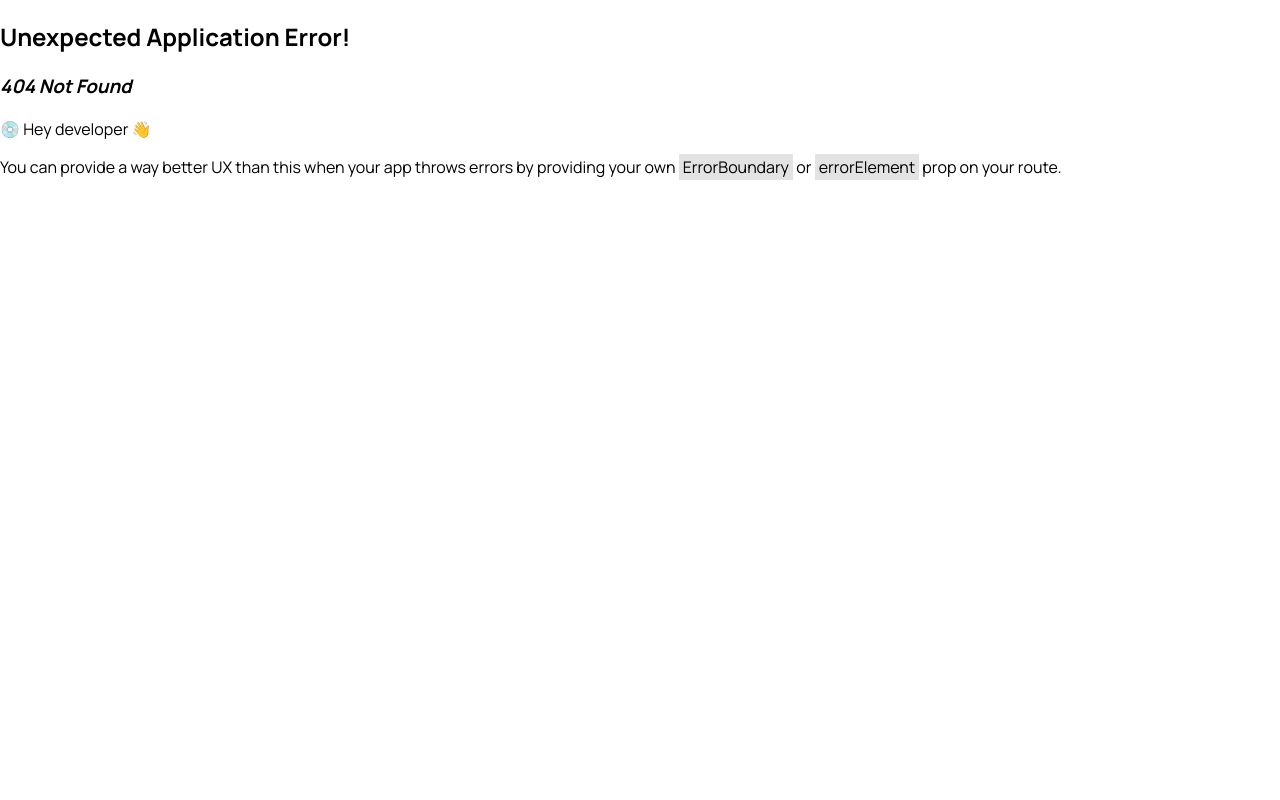
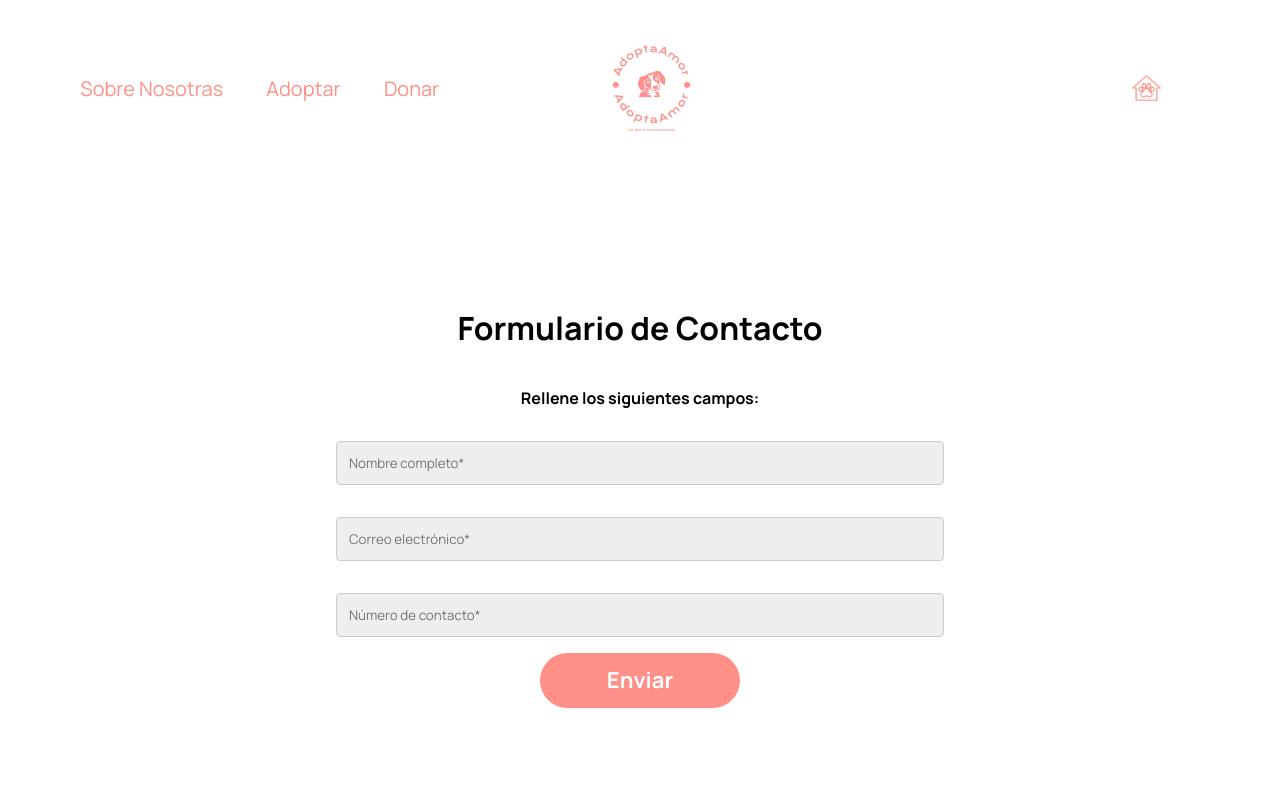
Before and after one commit to 2007riot/Proyecto-final, a React (Vite) app: page /contacto in a window 1280 px wide. Before the commit this address had no page. Shown: the top 800 px of the page. Built offline with nearby package versions, Linux system fonts and the light colour scheme.

Commit message:
realización formulario de contacto y su estilo

```diff
--- a/src/components/formulario/formulario.css
+++ b/src/components/formulario/formulario.css
@@ -7,7 +7,7 @@
 }
 
 .formContainer {
-    height: 100vh;
+    height: 80vh;
     display: flex;
     align-self: center;
     justify-content: center;
--- /dev/null
+++ b/src/pages/Contacto.jsx
@@ -0,0 +1,36 @@
+import React, { useState } from "react";
+import "./contacto.css";
+
+const Contacto = () => {
+   // Estado para controlar la visibilidad de la notificación
+  const [mostrarNotificacion, setMostrarNotificacion] = useState(false);
+  // Función que maneja el envío del formulario
+  const handleSubmit = (e) => {
+    e.preventDefault();
+    // Cambia el estado para mostrar la notificación
+    setMostrarNotificacion(true);
+  };
+    return (
+      <div className="formContainer">
+        <form className="form" onSubmit={handleSubmit}>
+        <h1>Formulario de Contacto</h1>
+            <p><b>Rellene los siguientes campos: </b></p>
+                <div className="form--inputs--divs">
+                    <input type="text" placeholder='Nombre completo*' />
+                </div>
+                <div className="form--inputs--divs">
+                    <input type="text" placeholder='Correo electrónico*' />
+                </div>
+                <div className="form--inputs--divs">
+                    <input type="text" placeholder='Número de contacto*' />
+                </div>
+                <button className="button-adopta btn--conoceme" type="submit">Enviar</button>
+        </form>
+        <div className={`ocultarNotificacion ${mostrarNotificacion ? "mostrarNotificacion" : ""}`}>
+        <article>¡Gracias!¡Nos pondremos en contacto muy pronto!</article>
+      </div>
+      </div>
+    )
+  }
+
+  export default Contacto
--- /dev/null
+++ b/src/pages/contacto.css
@@ -0,0 +1,8 @@
+.ocultarNotificacion {
+    position: absolute;
+    bottom: 10%;
+    display: none;
+}
+.mostrarNotificacion {
+    display: block;
+}
--- a/src/router/index.jsx
+++ b/src/router/index.jsx
@@ -6,6 +6,8 @@ import AnimalInfo from "../pages/animalInfo/AnimalInfo";
 import Casita from "../pages/casita/Casita";
 import Donar from "../pages/Donar";
 import SobreNosotras from "../pages/sobreNosotras/sobreNosotras";
+import Contacto from "../pages/Contacto";
+
 
 
 
@@ -38,6 +40,10 @@ export const router = createBrowserRouter( [ {
         {
             path: "/sobreNosotras",
             element: <SobreNosotras />
+        },
+        {
+            path: "/contacto",
+            element: <Contacto />
         }
     ]
 }
```
